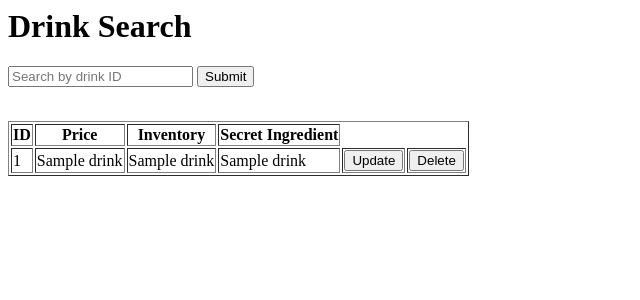
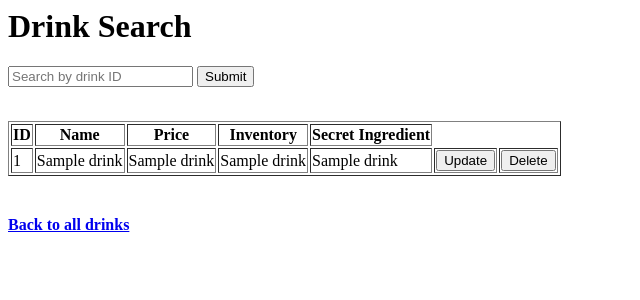
Before and after one commit to MasonCollett/BreweryApp, a Flask app: template templates/drink_search.html in a window 1280 px wide. Shown: the top 300 px of the page, without its empty margins (0-640 px from the left). Run offline with Flask 2, Linux system fonts and the light colour scheme; the template is opened without the code that fills it: most values are stand-ins (such as "Sample title", 1, 10 or a date in 2020).

Commit message:
Added name field

```diff
--- a/templates/drink_search.html
+++ b/templates/drink_search.html
@@ -12,6 +12,7 @@
     <table border='1'>
         <thead>
             <th>ID</th>
+            <th>Name</th>
             <th>Price</th>
             <th>Inventory</th>
             <th>Secret Ingredient</th>
@@ -20,6 +21,7 @@
           {% for d in drink %}
           <tr>
             <td>{{ d[0] }}</td>
+            <td>{{ d[4] }}</td>
             <td>{{ d[1] }}</td>
             <td>{{ d[2] }}</td>
             <td>{{ d[3] }}</td>
@@ -30,5 +32,7 @@
         </tbody>
     </table>
 
+    <br>
+    <h4><a href="/browse_drinks.html">Back to all drinks</a></h4>
 </body>
 </html>
```
